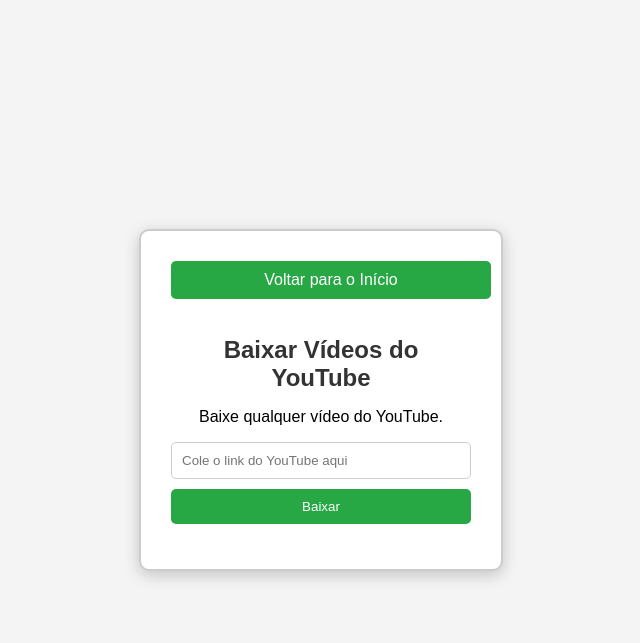
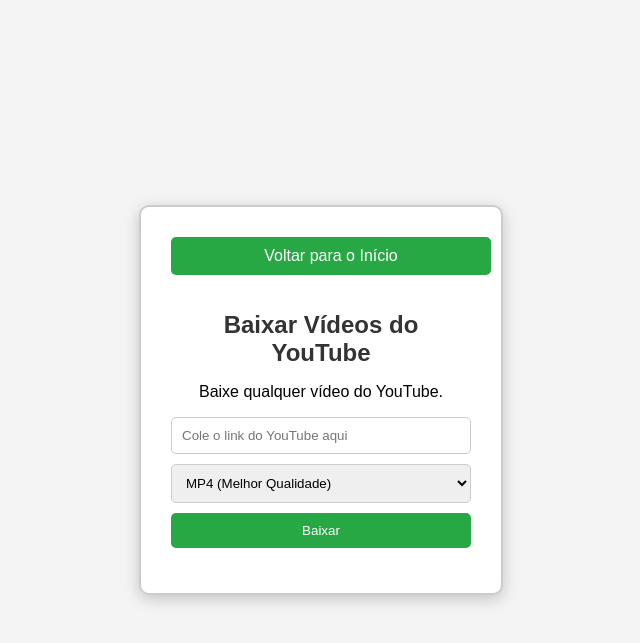
Before and after one commit to ThierliRamos/botyt, a Flask app: page /youtube2 in a window 1280 px wide. Shown: the top 643 px of the page, without its empty margins (319-959 px from the left). Run offline with Flask 3, Linux system fonts and the light colour scheme.

Commit message:
Update youtube2.html

```diff
--- a/templates/youtube2.html
+++ b/templates/youtube2.html
@@ -28,7 +28,7 @@
             margin-bottom: 10px;
             color: #333;
         }
-        input[type="text"] {
+        input[type="text"], select {
             width: 100%;
             padding: 10px;
             margin-bottom: 10px;
@@ -102,6 +102,11 @@
         <p>Baixe qualquer vídeo do YouTube.</p>
         <form id="download-form" action="/download_video" method="post" onsubmit="startDownload(event)">
             <input type="text" id="url" name="url" placeholder="Cole o link do YouTube aqui" required>
+            <select id="format" name="format">
+                <option value="bestvideo+bestaudio/best">MP4 (Melhor Qualidade)</option>
+                <option value="best">Melhor Vídeo</option>
+                <option value="worst">Pior Vídeo</option>
+            </select>
             <button type="submit">Baixar</button>
         </form>
         <div id="progress-container">
@@ -115,6 +120,7 @@
         function startDownload(event) {
             event.preventDefault();
             const url = document.getElementById('url').value;
+            const format = document.getElementById('format').value; // Obtém o formato selecionado
             const statusMessage = document.getElementById('status-message');
             const progressContainer = document.getElementById('progress-container');
             const progressBar = document.getElementById('progress-bar');
@@ -128,7 +134,7 @@
                 headers: {
                     'Content-Type': 'application/x-www-form-urlencoded',
                 },
-                body: new URLSearchParams({ url: url })
+                body: new URLSearchParams({ url: url, format: format }) // Envia o formato selecionado
             })
             .then(response => response.json())
             .then(data => {
```
